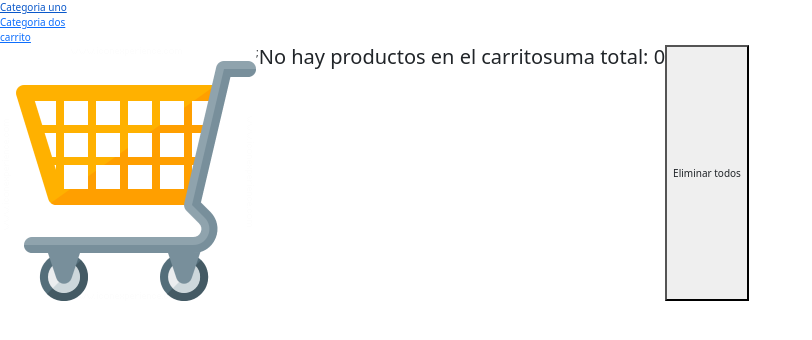
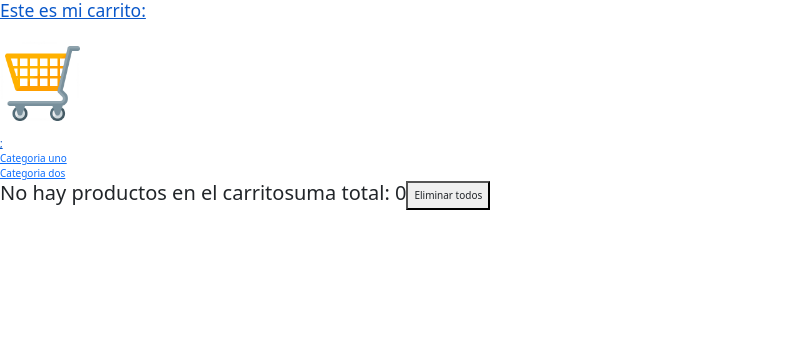
Before and after one commit to Matiasigparedes/React.js-CoderHouse-Project, a React (Create React App) app: page /cart in a window 1280 px wide. Shown: the top 340 px of the page, without its empty margins (0-812 px from the left). Built offline with nearby package versions, Linux system fonts and the light colour scheme.

Commit message:
React version 1.0

```diff
--- a/package.json
+++ b/package.json
@@ -7,6 +7,7 @@
     "@testing-library/react": "^11.2.7",
     "@testing-library/user-event": "^12.8.3",
     "bootstrap": "^5.1.0",
+    "firebase": "^9.0.0",
     "react": "^17.0.2",
     "react-bootstrap": "^1.6.1",
     "react-dom": "^17.0.2",
--- a/src/Components/Cart/Cart.js
+++ b/src/Components/Cart/Cart.js
@@ -9,7 +9,6 @@ export default function Cart() {
 
     return (
         <div className="d-flex flex-wrap">
-            <img src={process.env.PUBLIC_URL + '/images/Shop.png'} />;
             {
                 cart.length ? (
                     cart.map(item => <ItemCart producto = {item} key = {item.id} deleteItem = {deleteItem}/>)
--- /dev/null
+++ b/src/Components/Conexion/ConexionFirestore.js
@@ -0,0 +1,73 @@
+import firebase from "firebase/app";
+import "firebase/firestore";
+
+const firebaseConfig = {
+    apiKey: "AIzaSyAOU0LMeLwaYGBsA5r5I--SJ_nDPDLkhr0",
+    authDomain: "react-coderhouse-ad957.firebaseapp.com",
+    projectId: "react-coderhouse-ad957",
+    storageBucket: "react-coderhouse-ad957.appspot.com",
+    messagingSenderId: "847067355530",
+    appId: "1:847067355530:web:58bf34c903bb81b2e91073"
+  };
+
+const app = firebase.initializeApp(firebaseConfig);
+export const firestore = firebase.firestore(app);
+
+
+
+// FUNCIONALIDAD A AGREGAR A MIS COMPONENTES:
+
+/*
+
+    //Firestore useeffect
+    useEffect(() => {
+      //referencia a la DB
+      const db = firestore()
+
+      //referencia a una coleccion
+      const collection = db.collection("productos")
+
+      //Este es mi query
+      //const query = collection.get()
+      //console.log(query) //check si es una promise
+
+      let filtro = collection.where("precio", ">=", "500")
+      const query = filtro.get()
+
+      // get: para el home(/) ya que muestra todos los elementos
+      // where: para las categorias ya que se puede filtrar con operadores
+      // doc: en cada elemento (item/id) usar un .doc
+
+      //crea una coleccion llamada order
+      //dentro de la order hay un documento donde se encuentra dos campos, nuevoProducto array y user
+      const collection = db.collection('order') //nueva orden
+      const user = {nombre: "matias", apellido: "paredes", correo: "xxx@gmail.com"}
+      const nuevoProducto = {nombre: "nuevo producto", categoria: "0", pictureUrl: "http...", precio: 1500, stock: "1"} //nuevo producto
+      const query = collection.add({items:[{nuevoProducto}], user})
+      query.then((resultado) =>{
+        console.log(resultado)
+      })
+
+      //Le saco las cosas a la promesa
+      query.then((Resultados) => { //Snapshot es el resultado
+      console.log(Resultados);   //Es una representacion del documento
+      // el console muestra el id
+
+      //Recorro cada uno de los documentos
+      Resultados.forEach((documento) =>{
+
+        const resultadoParseado = []
+
+        //El id separado del resto de la data
+        const id = documento.id
+        //Toda mi data de los documentos
+        const data = documento.data()
+        const data_final = {id, ...data}
+        resultadoParseado.push(data_final)
+      })
+      setProductos(resultadoParseado)
+    })
+
+  }, [])
+
+  */
--- a/src/Components/ItemList/ItemListContainer.js
+++ b/src/Components/ItemList/ItemListContainer.js
@@ -1,8 +1,14 @@
+// Desde React:
 import React, { useState, useEffect } from "react";
 import { useParams } from "react-router-dom";
 
+// Desde firebase:
+import { firestore } from "../Conexion/ConexionFirestore.js";
+
+// Desde componentes:
 import ItemList from "./ItemList";
 
+// Desde productos archivo json:
 import misProductos from "../../productos.json";
 
 function ItemListContainer() {
--- a/src/Components/NavBar.js
+++ b/src/Components/NavBar.js
@@ -4,16 +4,17 @@ import { Link } from "react-router-dom";
 const Nav = () => {
   return (
     <>
+      <Link to="/cart">
+        <h3>Este es mi carrito:</h3> <br/>
+        <img src={process.env.PUBLIC_URL + '/images/Shop.png'} width="80" height="80" /> <br /> <br />;
+      </Link>
+
       <Link className="d-block" to="/category/1">
         Categoria uno
       </Link>
       <Link className="d-block" to="/category/2">
         Categoria dos
       </Link>
-      <Link to="/cart">
-        <img src="" alt="" />
-        carrito
-      </Link>
     </>
   );
 };
```
Also changed, not shown: 1 other file (tests, documents, lock files or other folders). Lines whose indentation alone changed are shown as unchanged.
